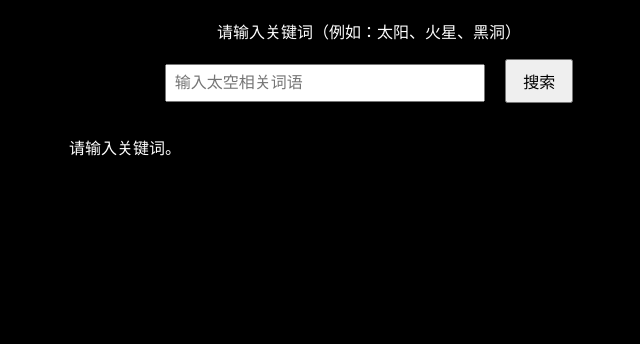
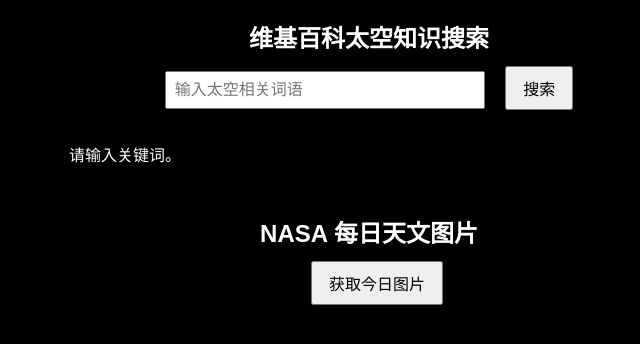
Before and after one commit to git80123/Space-Knowledge, a plain HTML site: page index.html in a window 1280 px wide. Both pictures are taken after a click on the button "搜索". Shown: the part 110-454 px from the top of the page, without its empty margins (271-911 px from the left). Drawn offline with Linux system fonts and the light colour scheme.

Commit message:
Update index.html

```diff
--- a/index.html
+++ b/index.html
@@ -7,28 +7,72 @@
     body { font-family: sans-serif; background: #000; color: #fff; text-align: center; padding: 2em; }
     input { padding: 0.5em; font-size: 1em; width: 300px; }
     button { padding: 0.5em 1em; font-size: 1em; margin-left: 1em; }
-    #result { margin-top: 2em; text-align: left; max-width: 600px; margin-left: auto; margin-right: auto; }
+    #wiki-result, #nasa-result { margin-top: 2em; text-align: left; max-width: 600px; margin-left: auto; margin-right: auto; }
+    img { max-width: 100%; display: block; margin: 1em auto; }
+    .search-section { margin-bottom: 3em; }
+    h2 { margin-bottom: 0.5em; }
   </style>
 </head>
 <body>
   <h1>🌌 太空探索知识网站</h1>
-  <p>请输入关键词（例如：太阳、火星、黑洞）</p>
-  <input type="text" id="keyword" placeholder="输入太空相关词语" />
-  <button onclick="search()">搜索</button>
-  <div id="result"></div>
+
+  <div class="search-section">
+    <h2>维基百科太空知识搜索</h2>
+    <input type="text" id="wiki-keyword" placeholder="输入太空相关词语" />
+    <button onclick="searchWiki()">搜索</button>
+    <div id="wiki-result"></div>
+  </div>
+
+  <div class="search-section">
+    <h2>NASA 每日天文图片</h2>
+    <button onclick="searchNasa()">获取今日图片</button>
+    <div id="nasa-result"></div>
+  </div>
 
   <script>
-    async function search() {
-      const input = document.getElementById('keyword').value;
-      const resultDiv = document.getElementById('result');
-      if (!input) return resultDiv.innerHTML = "<p>请输入关键词。</p>";
+    async function searchWiki() {
+      const input = document.getElementById('wiki-keyword').value.trim();
+      const resultDiv = document.getElementById('wiki-result');
+      if (!input) {
+        resultDiv.innerHTML = "<p>请输入关键词。</p>";
+        return;
+      }
+      const wikiUrl = "https://zh.wikipedia.org/api/rest_v1/page/summary/" + encodeURIComponent(input);
+      try {
+        const response = await fetch(wikiUrl);
+        if (response.ok) {
+          const data = await response.json();
+          resultDiv.innerHTML = '<h3>' + data.title + '</h3><p>' + data.extract + '</p>';
+        } else {
+          resultDiv.innerHTML = "<p>未找到相关信息。</p>";
+        }
+      } catch (e) {
+        resultDiv.innerHTML = "<p>搜索出现错误，请稍后再试。</p>";
+      }
+    }
 
-      const response = await fetch("https://zh.wikipedia.org/api/rest_v1/page/summary/" + encodeURIComponent(input));
-      if (response.ok) {
-        const data = await response.json();
-        resultDiv.innerHTML = '<h2>' + data.title + '</h2><p>' + data.extract + '</p>';
-      } else {
-        resultDiv.innerHTML = "<p>未找到相关信息。</p>";
+    async function searchNasa() {
+      const resultDiv = document.getElementById('nasa-result');
+      const nasaUrl = "https://api.nasa.gov/planetary/apod?api_key=DEMO_KEY";
+      resultDiv.innerHTML = "<p>加载中...</p>";
+      try {
+        const res = await fetch(nasaUrl);
+        if (!res.ok) throw new Error("NASA API 请求失败");
+        const data = await res.json();
+        let media = "";
+        if (data.media_type === "image") {
+          media = `<img src="${data.url}" alt="NASA 天文图片" />`;
+        } else if (data.media_type === "video") {
+          media = `<iframe src="${data.url}" width="100%" height="400" allowfullscreen></iframe>`;
+        }
+        resultDiv.innerHTML = `
+          <h3>${data.title}</h3>
+          ${media}
+          <p>${data.explanation}</p>
+          <p>图片版权: ${data.copyright || "Public Domain"}</p>
+        `;
+      } catch (e) {
+        resultDiv.innerHTML = "<p>无法获取NASA天文图片。</p>";
       }
     }
   </script>
```
